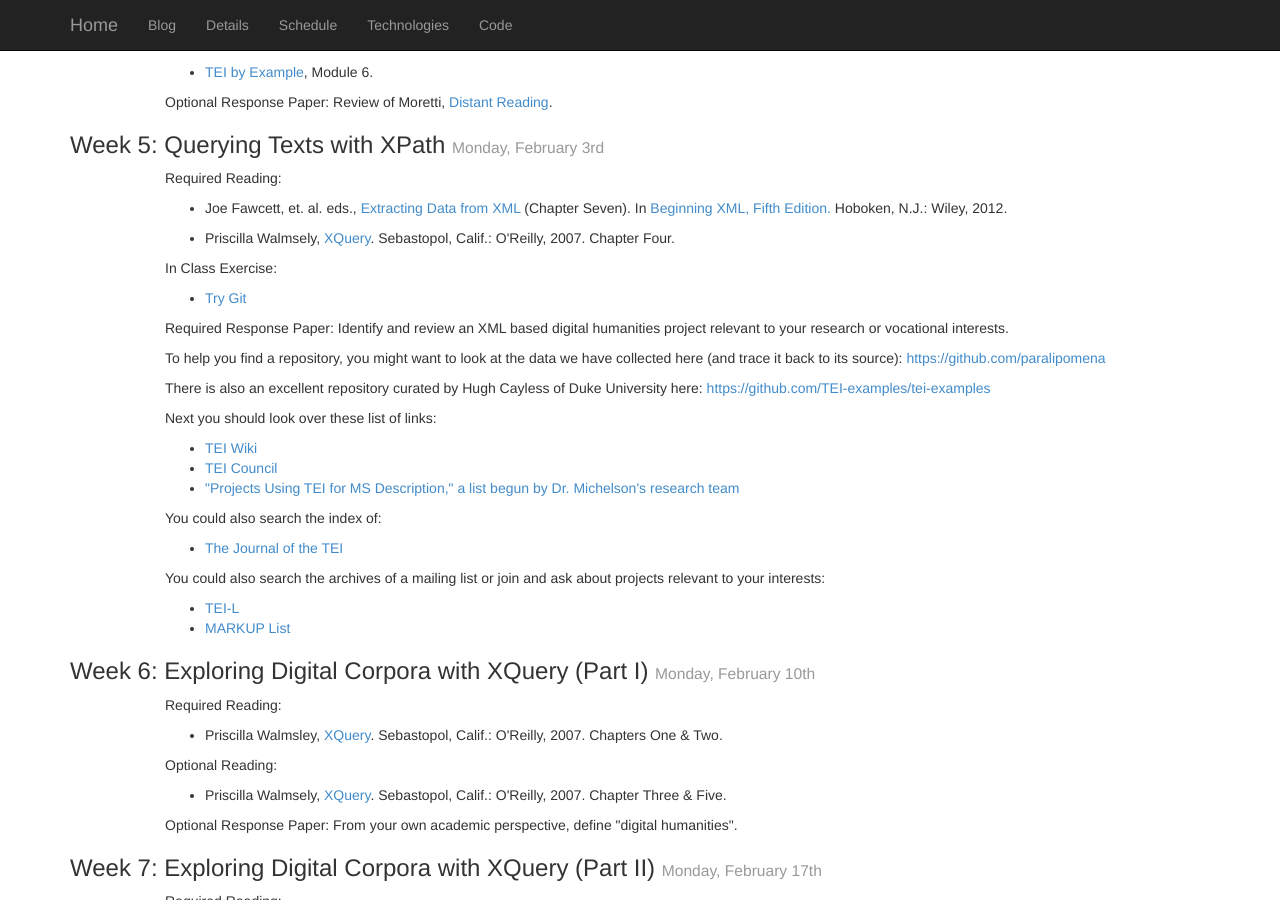
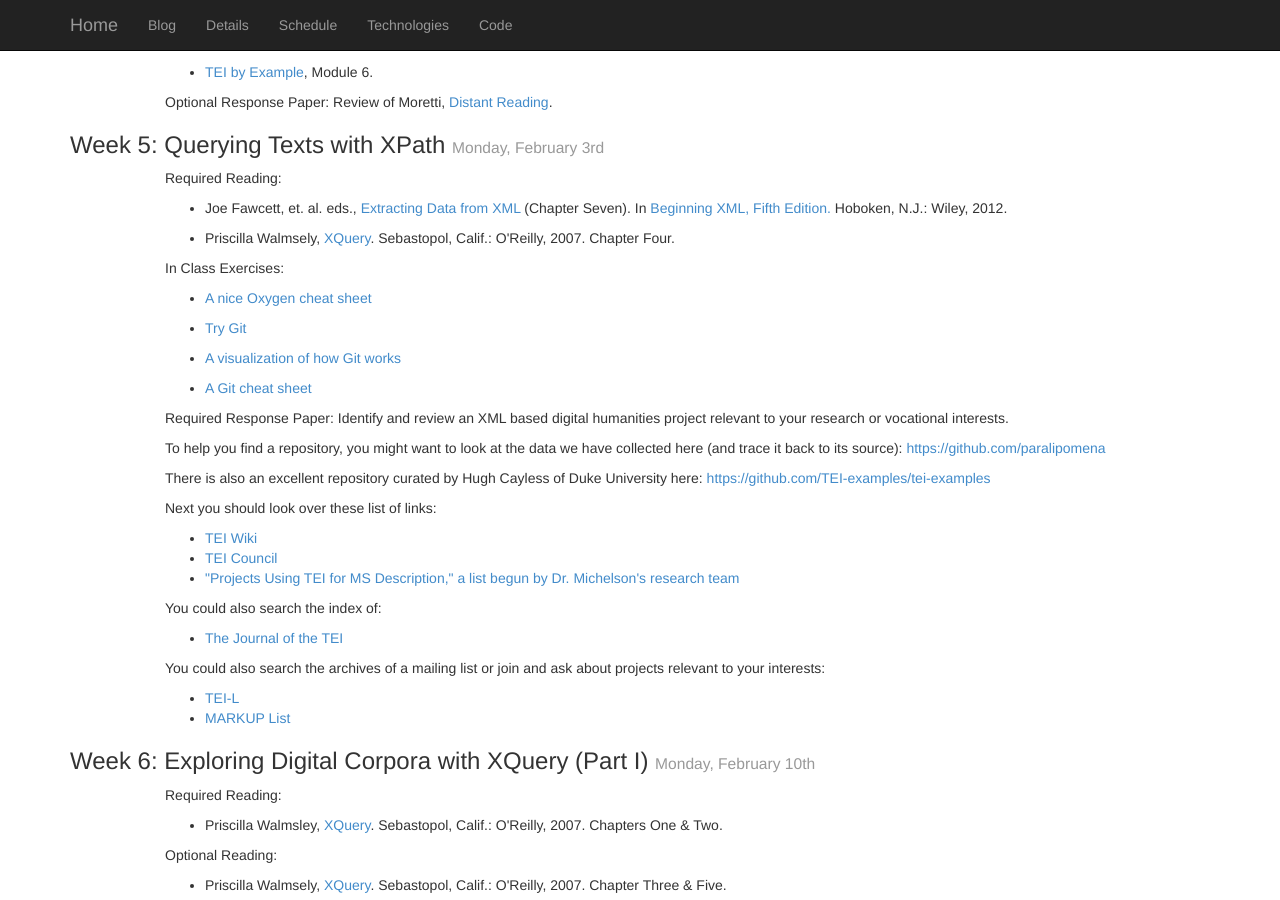
Before and after one commit to Ramona2020/paralipomena.github.io, a Jekyll site: the page built from schedule/index.html, in a window 1280 px wide and 900 px high, scrolled down 1047 px. Built offline with Jekyll 4.4.1, drawn with Linux system fonts in a browser that asks for light colours; Markdown is read by kramdown in place of the engine named in the settings.

Commit message:
Added some Oxygen and Git links

```diff
--- a/schedule/index.html
+++ b/schedule/index.html
@@ -116,9 +116,12 @@ Detailed introduction to TEI (DM)-->
             <li><p>Priscilla Walmsely, <a href="http://www.worldcat.org/oclc/164804113">XQuery</a>.
                     Sebastopol, Calif.: O&#39;Reilly, 2007. Chapter Four.</p></li>
         </ul>
-        <p>In Class Exercise:</p>
+        <p>In Class Exercises:</p>
         <ul>
+            <li><p><a href="http://introtei.pbworks.com/w/file/55725507/TEI%20crib%20sheets%20%28courtesy%20of%20WWP%29.pdf">A nice Oxygen cheat sheet</a></p></li>
             <li><p><a href="http://try.github.io/">Try Git</a></p></li>
+            <li><p><a href="http://ndpsoftware.com/git-cheatsheet.html">A visualization of how Git works</a></p></li>
+            <li><p><a href="http://www.git-tower.com/blog/git-cheat-sheet-detail/">A Git cheat sheet</a></p></li>
         </ul>
         <p>Required Response Paper: Identify and review an XML based digital humanities project relevant to your research or vocational interests.</p>
 <p>To help you find a repository, you might want to look at the data we have collected here (and trace it back to its source): <a href="https://github.com/paralipomena">https://github.com/paralipomena</a></p>
```
